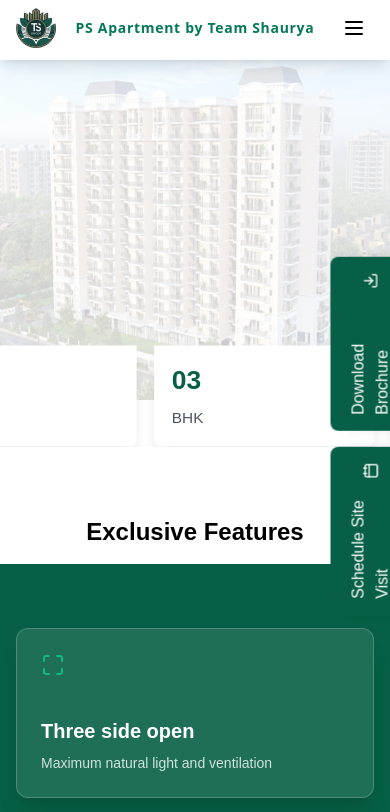
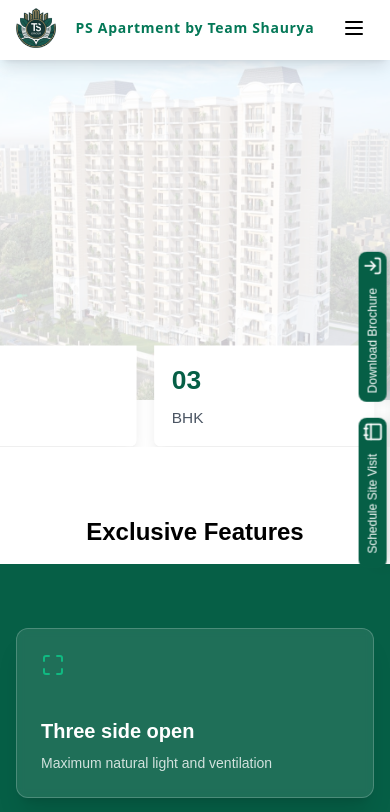
Before and after one commit to vishalonlyy/Estate-, a Next.js app in the folder estate/: page / in a window 390 px wide. Shown: the top 812 px of the page. Built offline with nearby package versions, Linux system fonts and the light colour scheme.

Commit message:
Refactor Navbar and Home component styles for improved layout and responsiveness

```diff
--- a/estate/src/app/page.tsx
+++ b/estate/src/app/page.tsx
@@ -287,10 +287,11 @@ export default function Home() {
                 }
               }
             }
-            className="flex items-center flex-row-reverse gap-3 bg-emerald-800 text-white p-4 rounded-lg
+            className="flex items-center flex-row-reverse gap-3 bg-emerald-800
+             text-white p-2 xxsm:p-1 md:p-4 rounded-lg
               hover:bg-emerald-900 hover:scale-105
               transition-all duration-300 ease-in-out
-              shadow-lg "
+              shadow-lg xxsm:text-xs sm:text-sm md:text-base xxsm:w-[150px] md:w-auto"
             target="_blank"
             rel="noopener noreferrer"
           >
--- a/estate/src/components/Ui/Navbar.tsx
+++ b/estate/src/components/Ui/Navbar.tsx
@@ -283,10 +283,12 @@ About us
         className="fixed top-[60px] h-full left-0 w-full bg-white z-40 transform -translate-y-full shadow-lg md:hidden"
       >
         <div className="p-4 space-y-4 text-gray-700">
+          <div className="flex flex-col gap-4  items-center">
           {Links.map((link) => (
             <a key={link.id} href
             ={link.url} className="hover:text-emerald-600 transition-colors">{link.name}</a>
           ))}
+          </div>
           <div className="pt-4 flex flex-col space-y-4">
             <button className="bg-emerald-600 text-white px-4 py-2 rounded-lg hover:bg-emerald-700 transition-colors">
               Enquiry Now
```
